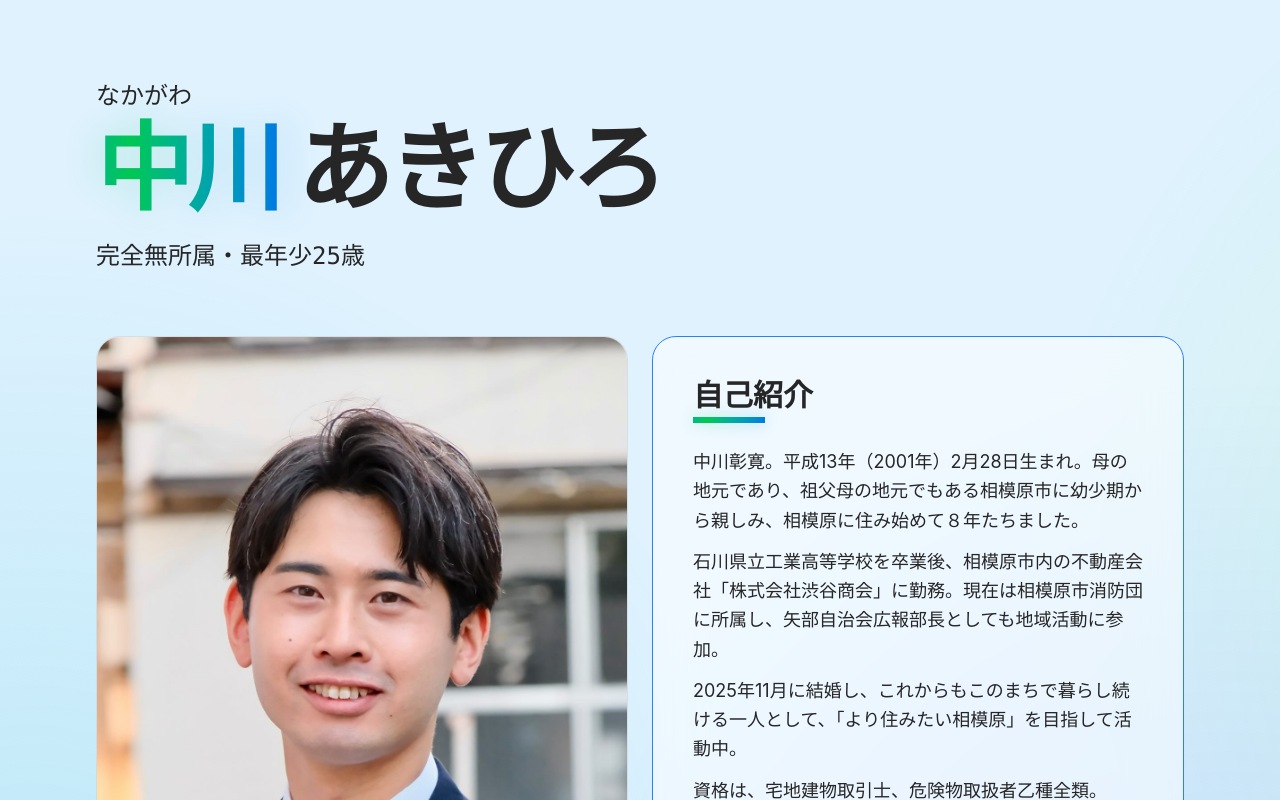
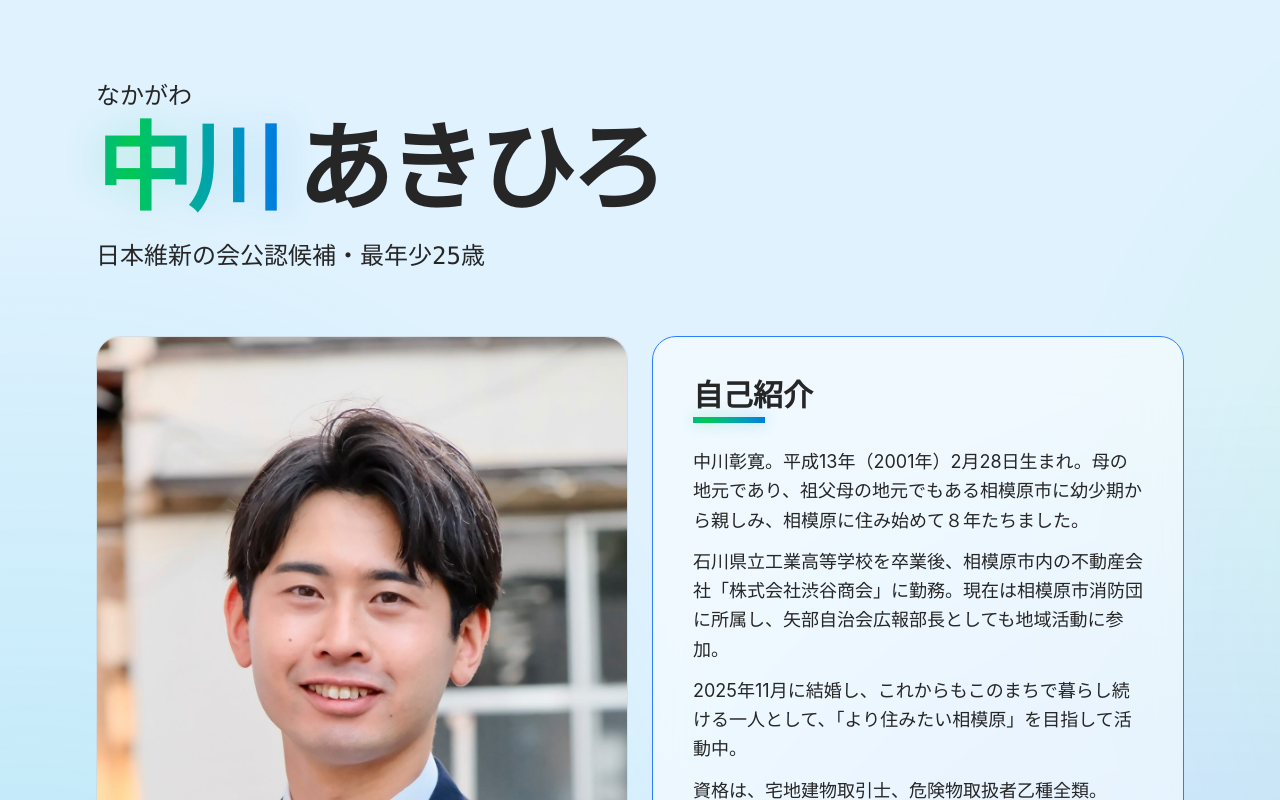
Before and after one commit to KazumasaShibuya/candidate-site, a React (Vite) app in the folder my-portfolio/: page / in a window 1280 px wide. Shown: the top 800 px of the page. Built offline with nearby package versions, Linux system fonts and the light colour scheme.

Commit message:
changed subheading from independent to candidate

```diff
--- a/my-portfolio/src/data/ja.js
+++ b/my-portfolio/src/data/ja.js
@@ -3,7 +3,7 @@ export const data = {
   lastname: "中川",
   furigana_lastname: "なかがわ",
   furigana_firstname: "あきひろ",
-  title: "完全無所属・最年少25歳",
+  title: "日本維新の会公認候補・最年少25歳",
   about: {
     heading: "自己紹介",
     body: [
```
